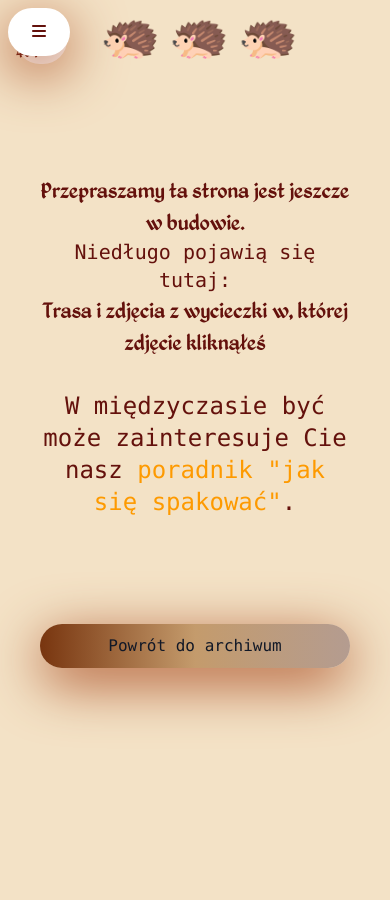
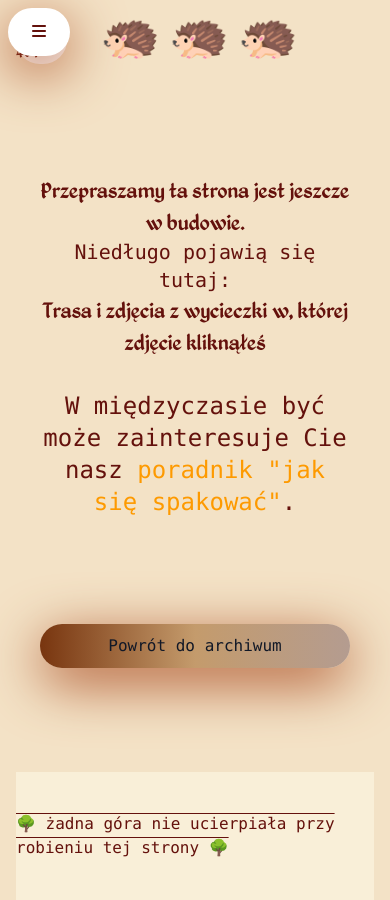
Before and after one commit to kama-pa-go/KGprojects, a Jekyll site: the page built from budowa.md, in a window 390 px wide and 900 px high, scrolled down 224 px. Built offline with Jekyll 4.4.1, drawn with Linux system fonts in a browser that asks for light colours.

Commit message:
Your commit message here

```diff
--- a/_layouts/default1.html
+++ b/_layouts/default1.html
@@ -85,5 +85,9 @@
             return window.innerWidth < 640;
         }
   </script>
+
+  <footer class= "bg-amber-50/50 flex items-center justify-center m-4 py-10 overline">
+    <p styless="text-center">🌳 żadna góra nie ucierpiała przy robieniu tej strony 🌳</p>
+  </footer>
 </body>
 </html>
--- a/assets/output.css
+++ b/assets/output.css
@@ -11,9 +11,7 @@
     --color-amber-100: oklch(0.962 0.059 95.617);
     --color-amber-400: oklch(0.828 0.189 84.429);
     --color-amber-500: oklch(0.769 0.188 70.08);
-    --color-amber-900: oklch(0.414 0.112 45.904);
     --color-amber-950: oklch(0.279 0.077 45.635);
-    --color-stone-400: oklch(0.709 0.01 56.259);
     --color-black: #000;
     --color-white: #fff;
     --spacing: 0.25rem;
@@ -394,9 +392,6 @@
   .m-1 {
     margin: calc(var(--spacing) * 1);
   }
-  .m-2 {
-    margin: calc(var(--spacing) * 2);
-  }
   .m-4 {
     margin: calc(var(--spacing) * 4);
   }
@@ -519,12 +514,6 @@
   }
   .w-1\/2 {
     width: calc(1/2 * 100%);
-  }
-  .w-5 {
-    width: calc(var(--spacing) * 5);
-  }
-  .w-5\/6 {
-    width: calc(5/6 * 100%);
   }
   .w-full {
     width: 100%;
@@ -1201,9 +1190,6 @@
   .bg-amber-100 {
     background-color: var(--color-amber-100);
   }
-  .bg-amber-900 {
-    background-color: var(--color-amber-900);
-  }
   .bg-black {
     background-color: var(--color-black);
   }
@@ -1218,9 +1204,6 @@
   }
   .bg-red-500\/\[50\%\] {
     background-color: color-mix(in oklab, var(--color-red-500) 50%, transparent);
-  }
-  .bg-stone-400 {
-    background-color: var(--color-stone-400);
   }
   .bg-white {
     background-color: var(--color-white);
@@ -2092,9 +2075,9 @@
       grid-column: span 4 / span 4;
     }
   }
-  .sm\:hidden {
+  .sm\:max-w-\[100px\] {
     @media (width >= 40rem) {
-      display: none;
+      max-width: 100px;
     }
   }
   .sm\:grid-cols-2 {
@@ -2165,6 +2148,11 @@
     @media (width >= 40rem) {
       font-size: var(--text-xl);
       line-height: var(--tw-leading, var(--text-xl--line-height));
+    }
+  }
+  .md\:max-w-\[300px\] {
+    @media (width >= 48rem) {
+      max-width: 300px;
     }
   }
   .md\:grid-cols-3 {
--- a/budowa.md
+++ b/budowa.md
@@ -2,9 +2,9 @@
 layout: default1
 title: 404
 ---
-<div class="grid items-center grid-rows-3 justify-center gap-3 h-screen m-5">
+<div class="grid items-center grid-rows-3 justify-center gap-3 h-screen m-5 max-w-[800px]">
     <div class="center animate-bounce text-5xl sm:text-6xl m-1 text-center w-full">🦔 🦔 🦔</div>
-    <div class="text-2xl sm:text-3xl text-center w-max-[600px]"> Przepraszamy ta strona jest jeszcze w budowie.
+    <div class="text-2xl sm:text-3xl text-center"> Przepraszamy ta strona jest jeszcze w budowie.
         <p class="text-xl">Niedługo pojawią się tutaj:</p>
         <h1> Trasa i zdjęcia z wycieczki w, której zdjęcie kliknąłeś</h1>
         <br>
--- a/galeria.html
+++ b/galeria.html
@@ -178,7 +178,7 @@
   </div>
 
   <footer class= "bg-amber-50/50 flex items-center justify-center m-4 py-10 overline">
-    <p>🌳 żadna góra nie ucierpiała przy robieniu tej strony 🌳</p>
+    <p styless="text-center">🌳 żadna góra nie ucierpiała przy robieniu tej strony 🌳</p>
   </footer>
 </body>
 
--- a/index.html
+++ b/index.html
@@ -33,7 +33,7 @@
   </style>
 </head>
 
-<body class="relative text-sm sm:text-base text-[#f542b3] min-h-screen flex flex-col">
+<body class="relative text-sm sm:text-base min-h-screen flex flex-col">
   <div class="absolute inset-0 z-10 opacity-50 pointer-events-none"></div>
   <header
     class="bg-none sticky z-20 top-0 max-w-[1000px] mx-auto w-full p-4 sm:p-8 gap-4 sm:gap-8 flex items-center justify-between gap-4">
@@ -52,7 +52,7 @@
 
   <div class="grid grid-cols-1 justify-content: space-around justify-items-center sm:grid-cols-2 gap-4 sm:gap-8 py-5">
 
-  <div><img src="assets/images/kompas.jpg" alt="kompas" class="rounded-full orangeShadow animate-wiggle max-w-[50px] sm: max-w-[100px] md: max-w-[300px]"></div>
+  <div><img src="assets/images/kompas.jpg" alt="kompas" class="rounded-full orangeShadow animate-wiggle max-w-[50px] sm:max-w-[100px] md:max-w-[300px]"></div>
 
   <div class="grid w-full grid-rows-2 gap-4">
         <button class="w-full px-6 lightShadow py-3 sm:px-10 dm:px-15 sm:py-4 cursor-pointer rounded-full bg-white orangeShadow"
@@ -71,7 +71,7 @@
   </main>
 
   <footer class= "bg-amber-50/50 flex items-center justify-center py-10 overline m-4">
-    <p>🌳 żadna góra nie ucierpiała przy robieniu tej strony 🌳</p>
+    <p class="text-center">🌳 żadna góra nie ucierpiała przy robieniu tej strony 🌳</p>
   </footer>
 </body>
 
```
